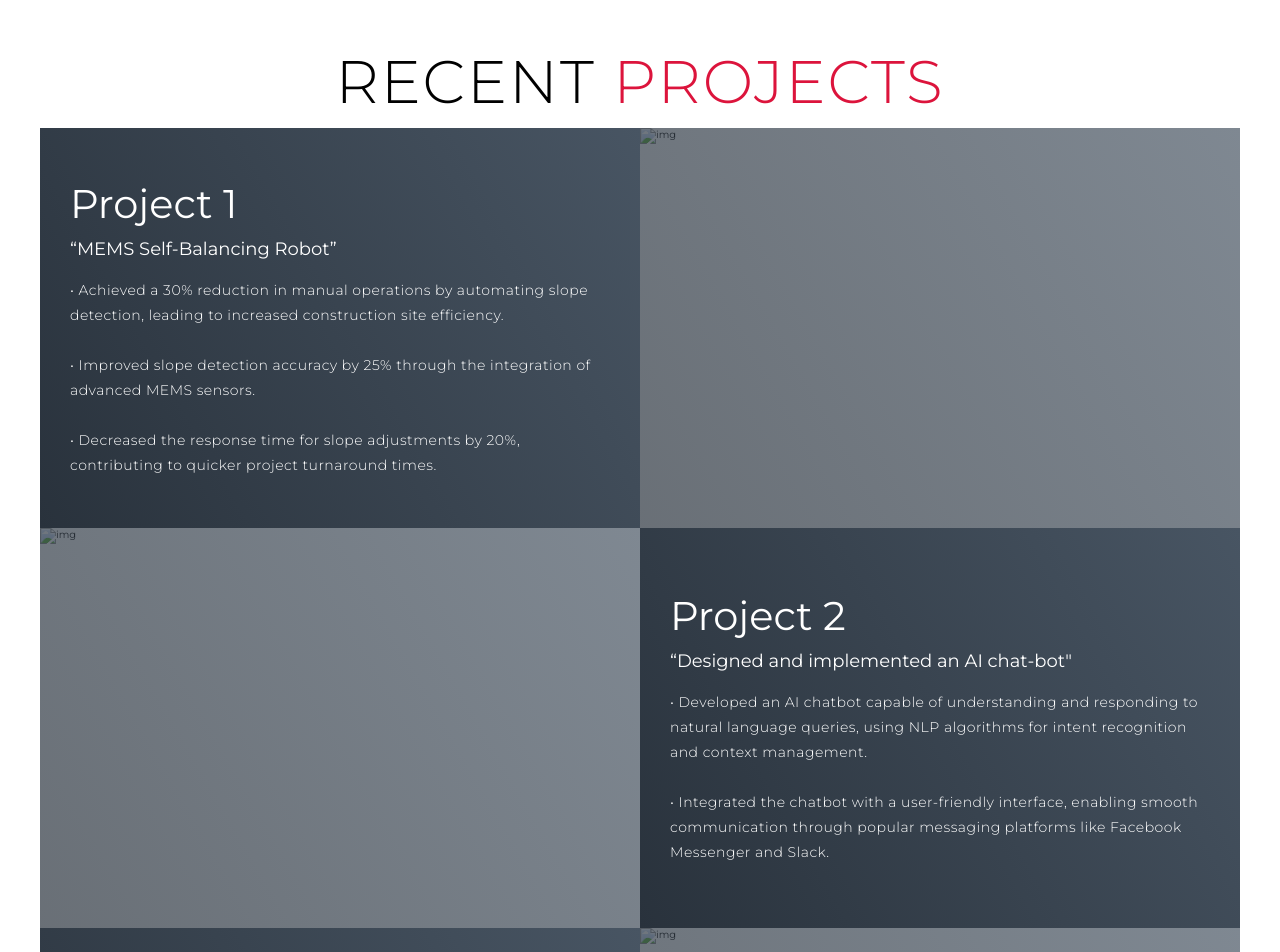
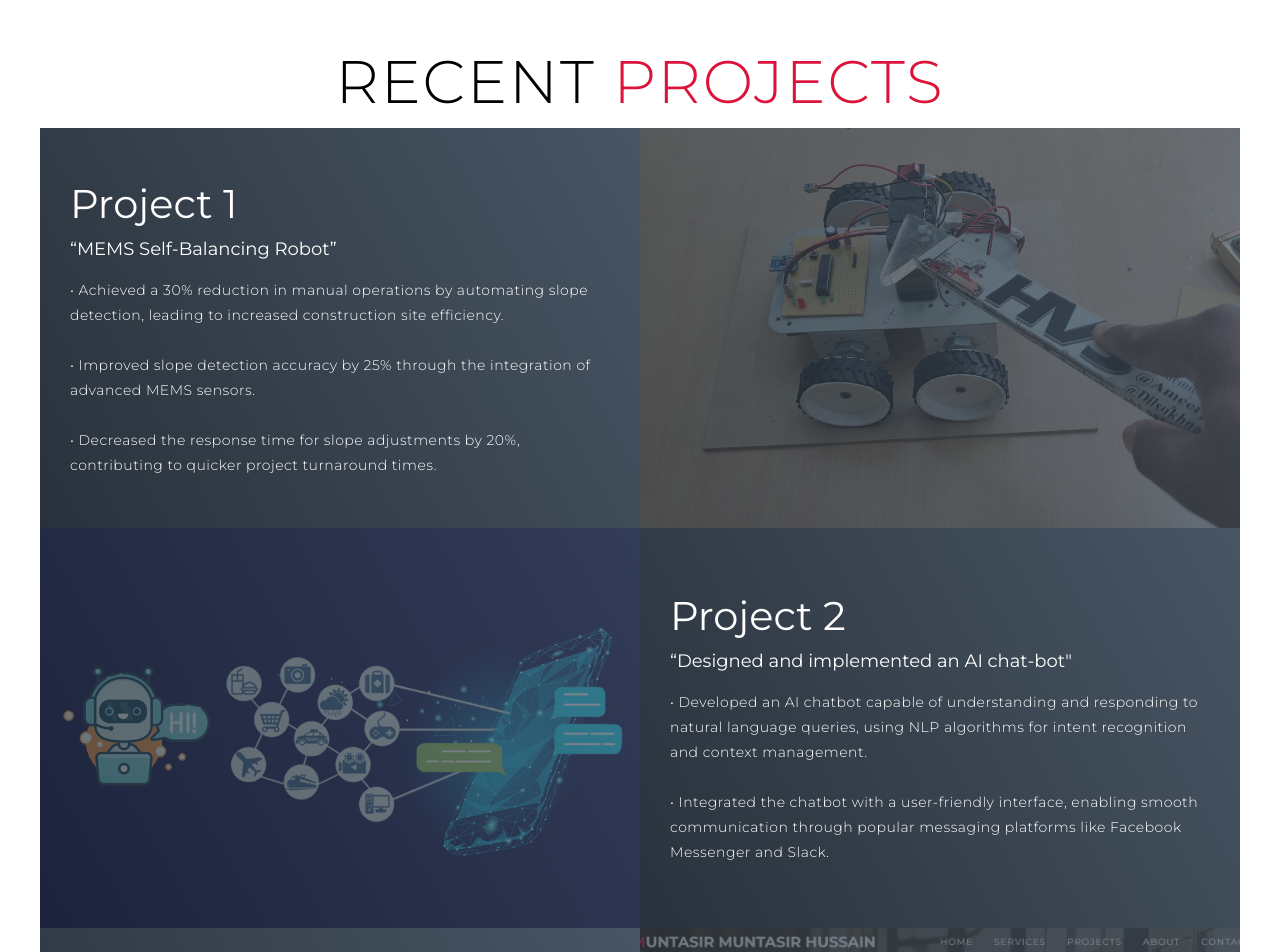
Before and after one commit to Hussain2100040239/Hussain-Portfolio, a plain HTML site: page index.html in a window 1280 px wide. Shown: the part 1800-2752 px from the top of the page. Drawn offline with Linux system fonts and the light colour scheme; files whose address does not match are found by name.

Commit message:
Update index.html

```diff
--- a/index.html
+++ b/index.html
@@ -100,7 +100,7 @@
                         • Decreased the response time for slope adjustments by 20%, contributing to quicker project turnaround times.</p>
                 </div>
                 <div class="project-img">
-                    <img src="img/image-7.png" alt="img">
+                    <img src="image-7.png" alt="img">
                 </div>
             </div>
             <div class="project-item">
@@ -115,7 +115,7 @@
                         popular messaging platforms like Facebook Messenger and Slack.  </p>
                 </div>
                 <div class="project-img">
-                    <img src="img/img-6.png" alt="img">
+                    <img src="img-6.png" alt="img">
                 </div>
             </div>
             <div class="project-item">
@@ -132,7 +132,7 @@
                     </p>
                 </div>
                 <div class="project-img">
-                    <img src="img/img-8.png" alt="img">
+                    <img src="img-8.png" alt="img">
                 </div>
             </div>
         </div>
@@ -144,7 +144,7 @@
     <div class="about container">
         <div class="col-left">
             <div class="about-img">
-                <img src="img/img-9.png" alt="img">
+                <img src="img-9.png" alt="img">
             </div>
         </div>
         <div class="col-right">
```
